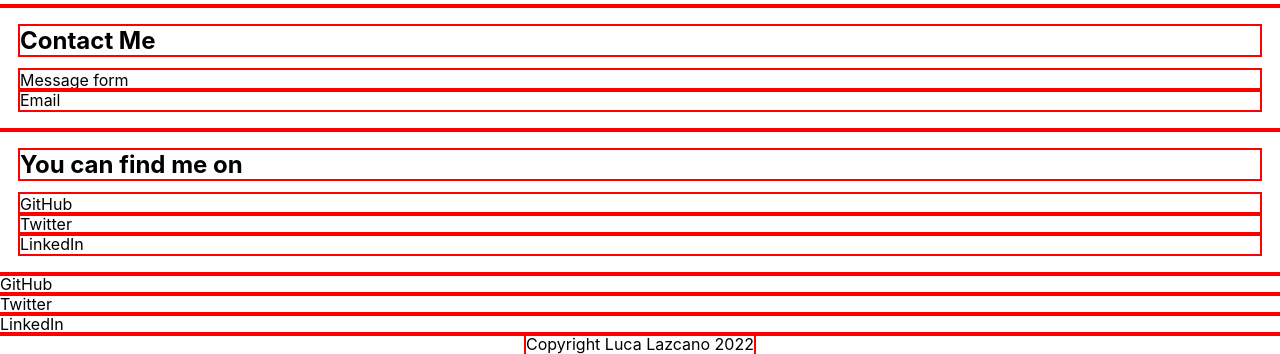
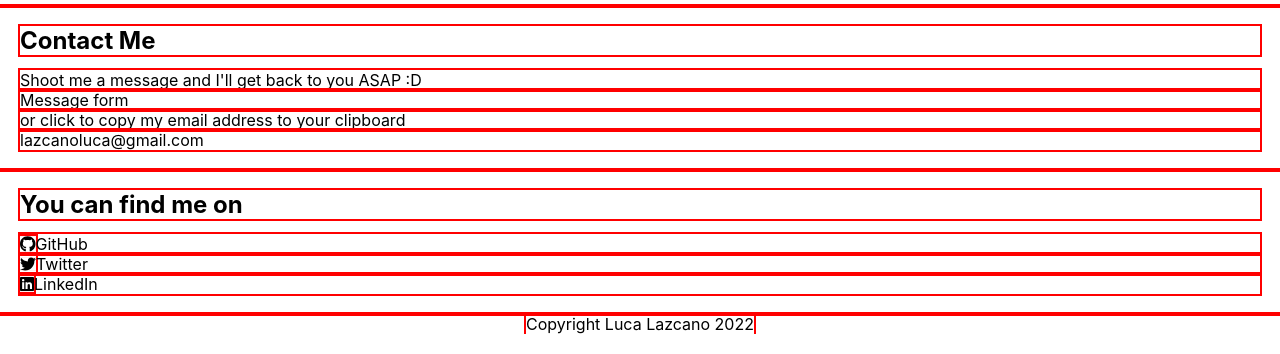
Before and after one commit to lazcanoluca/portfolio, a React (Create React App) app: page / in a window 1280 px wide. Shown: the part 1500-1854 px from the top of the page. Built offline with nearby package versions, Linux system fonts and the light colour scheme.

Commit message:
some icons and more

```diff
--- a/package.json
+++ b/package.json
@@ -3,6 +3,11 @@
   "version": "0.1.0",
   "private": true,
   "dependencies": {
+    "@fortawesome/fontawesome-svg-core": "^6.1.1",
+    "@fortawesome/free-brands-svg-icons": "^6.1.1",
+    "@fortawesome/free-regular-svg-icons": "^6.1.1",
+    "@fortawesome/free-solid-svg-icons": "^6.1.1",
+    "@fortawesome/react-fontawesome": "^0.1.18",
     "@testing-library/jest-dom": "^5.16.4",
     "@testing-library/react": "^13.3.0",
     "@testing-library/user-event": "^13.5.0",
--- a/src/components/Contact/index.js
+++ b/src/components/Contact/index.js
@@ -8,11 +8,13 @@ const Contact = () => (
             <h2>Contact Me</h2>
         </Title>
         <Content>
+            <p>Shoot me a message and I'll get back to you ASAP :D</p>
             <MessageForm>
                 Message form
             </MessageForm>
+            <p>or click to copy my email address to your clipboard</p>
             <Mail>
-                Email
+                <p>lazcanoluca@gmail.com</p>
             </Mail>
         </Content>
     </Wrapper>
--- a/src/components/Footer/index.js
+++ b/src/components/Footer/index.js
@@ -2,16 +2,19 @@ import React from 'react';
 
 import { Wrapper, Content, FindMeOn, Copyright } from './Footer.styles';
 
+import { FontAwesomeIcon } from '@fortawesome/react-fontawesome';
+import { faGithub, faTwitter, faLinkedin } from '@fortawesome/free-brands-svg-icons';
+
 const Footer = () => (
     <Wrapper>
         <Content>
-            <FindMeOn>
+            {/* <FindMeOn>
                 <ul>
-                    <li>GitHub</li>
-                    <li>Twitter</li>
-                    <li>LinkedIn</li>
+                    <li><FontAwesomeIcon icon={faGithub} />GitHub</li>
+                    <li><FontAwesomeIcon icon={faTwitter} />Twitter</li>
+                    <li><FontAwesomeIcon icon={faLinkedin} />LinkedIn</li>
                 </ul>
-            </FindMeOn>
+            </FindMeOn> */}
             <Copyright>
                 <p>Copyright Luca Lazcano 2022</p>
             </Copyright>
--- a/src/components/Social/index.js
+++ b/src/components/Social/index.js
@@ -1,4 +1,7 @@
 import React from 'react';
+
+import { FontAwesomeIcon } from '@fortawesome/react-fontawesome';
+import { faGithub, faTwitter, faLinkedin } from '@fortawesome/free-brands-svg-icons';
 
 import { Wrapper, Title, Content, SocialList } from './Social.styles';
 
@@ -10,9 +13,9 @@ const Social = () => (
         <Content>
             <SocialList>
                 <ul>
-                    <li>GitHub</li>
-                    <li>Twitter</li>
-                    <li>LinkedIn</li>
+                    <li><FontAwesomeIcon icon={faGithub} />GitHub</li>
+                    <li><FontAwesomeIcon icon={faTwitter} />Twitter</li>
+                    <li><FontAwesomeIcon icon={faLinkedin} />LinkedIn</li>
                 </ul>
             </SocialList>
         </Content>
```
Also changed, not shown: 1 other file (tests, documents, lock files or other folders).
